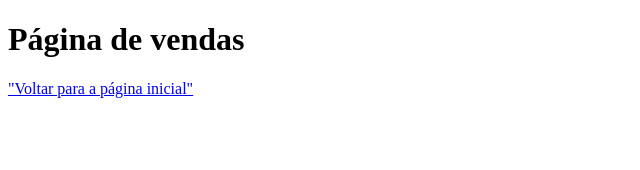
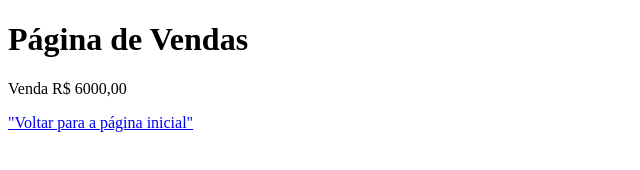
Before and after one commit to HoggerZero/cursogithub, a plain HTML site: page vendas.html in a window 1280 px wide. Shown: the whole page, without its empty margins (0-640 px from the left). Drawn offline with Linux system fonts and the light colour scheme.

Commit message:
Acrescentado valor das vendas

```diff
--- a/vendas.html
+++ b/vendas.html
@@ -6,7 +6,8 @@
     <title>Página de vendas</title>
 </head>
 <body>
-    <h1>Página de vendas</h1>
+    <h1>Página de Vendas</h1>
+    <p>Venda R$ 6000,00</p>
     <a href="index.html">"Voltar para a página inicial"</a>
 </body>
 </html>
```
Also changed, not shown: index.html (+1 -1 lines).
